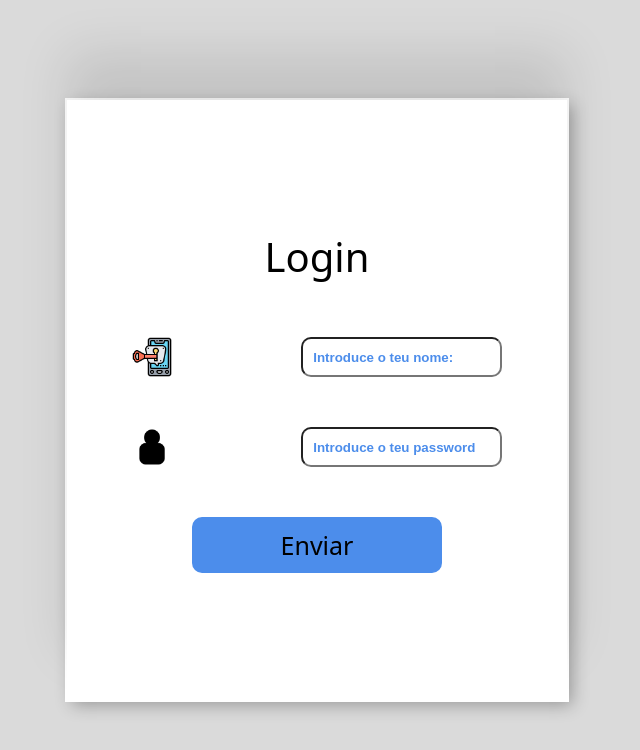
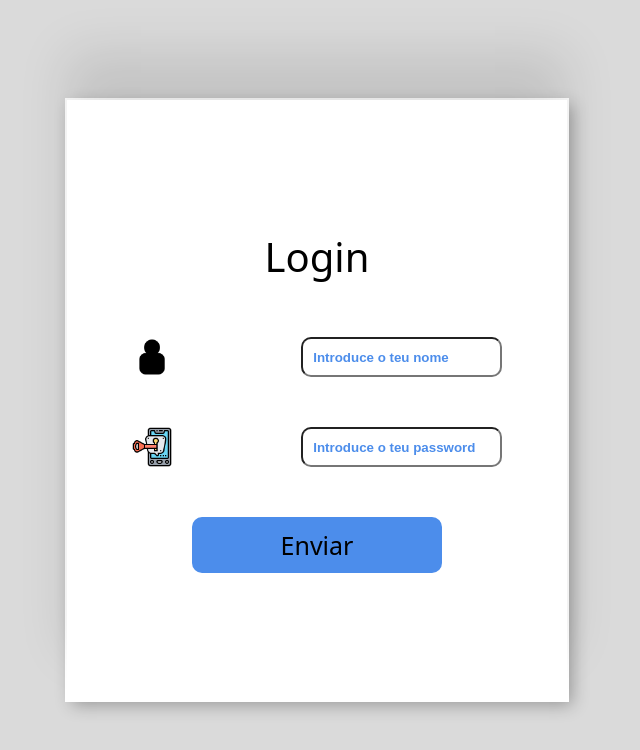
Before and after one commit to vanessabguijarro/Xuntando-Pezas, a React (Vite) app in the folder FRONT/Front-Xuntando-Pezas/: page / in a window 1280 px wide. Shown: the top 750 px of the page, without its empty margins (323-963 px from the left). Built offline with nearby package versions, Linux system fonts and the light colour scheme.

Commit message:
Modificando Acceso.App.tsx

```diff
--- a/FRONT/Front-Xuntando-Pezas/src/PAXINAS/PUBLICAS/Acceso.App.tsx
+++ b/FRONT/Front-Xuntando-Pezas/src/PAXINAS/PUBLICAS/Acceso.App.tsx
@@ -30,19 +30,19 @@ return (<div className="estilo-acceso">
 <form className="form-acceso" onSubmit={handleSubmit}>
     <Titulo titulo="Login" estilo="estilo-titulo"/>
     <label className="label-acceso">
-      <img className="imaxes-acceso" src={Imaxes.mensaxeSecreto} alt="usuario" />
+      <img className="imaxes-acceso" src={Imaxes.usuario} alt="usuario" />
 
     <input
       className="input-acceso"
       type="text"
       name="username"
-      placeholder="Introduce o teu nome:"
+      placeholder="Introduce o teu nome"
       value={inputs.username || ""}
       onChange={handleChange}
     />
     </label>
     <label className="label-acceso" >
-    <img className="imaxes-acceso" src={Imaxes.usuario} alt="usuario" />
+    <img className="imaxes-acceso" src={Imaxes.mensaxeSecreto}  alt="usuario" />
       <input
         className="input-acceso"
         type="password"
```
